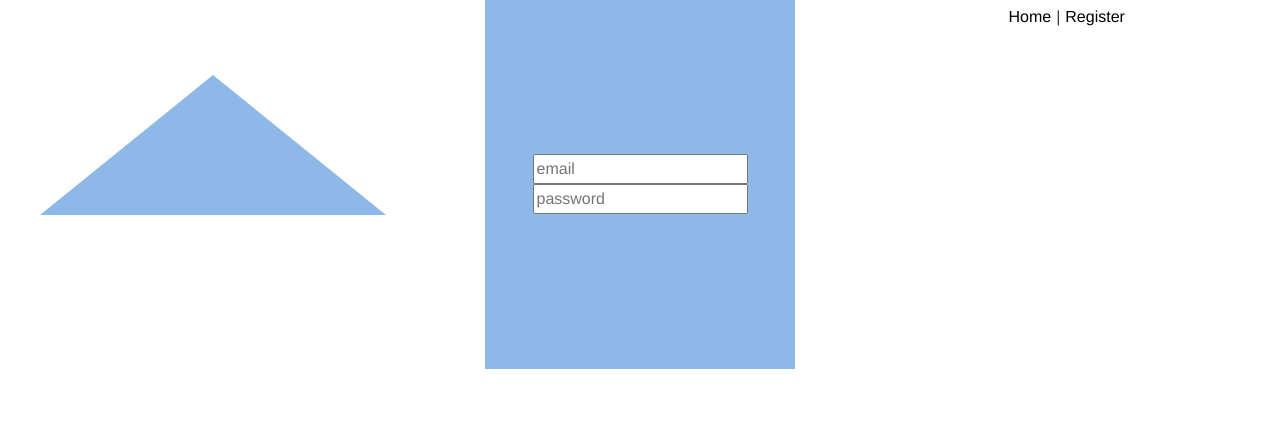
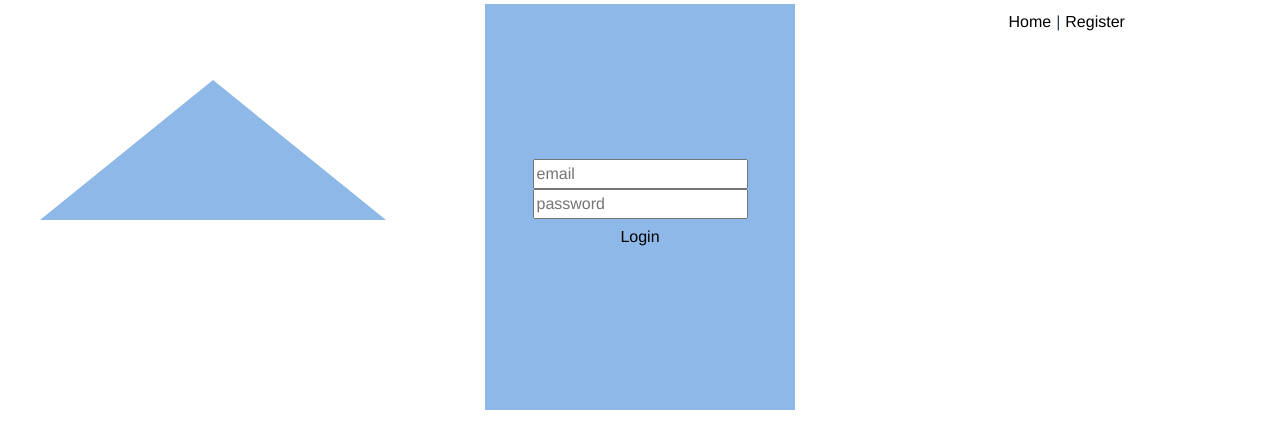
Before and after one commit to RenwickP/HappiNest, a Vue app in the folder client/: page /#/login in a window 1280 px wide. Shown: the top 448 px of the page. Built offline with nearby package versions, Linux system fonts and the light colour scheme; no server answers.

Commit message:
house page general css

```diff
--- /dev/null
+++ b/client/src/components/Room.vue
@@ -0,0 +1,22 @@
+<template>
+  <div class="house">
+    <div>
+      <h2>{{profileData.name}}</h2>
+    </div>
+    <div>{{profileData.avatar}}</div>
+  </div>
+</template>
+
+<script>
+export default {
+  name: "room",
+  props: "profileData",
+  data() {
+    return {};
+  },
+  methods: {}
+};
+</script>
+
+<style>
+</style>
--- a/client/src/router/index.js
+++ b/client/src/router/index.js
@@ -6,7 +6,10 @@ import Landing from "../views/Landing.vue";
 import Login from "../views/Login.vue";
 // @ts-ignore
 import Register from "../views/Register.vue";
+// @ts-ignore
 import Houses from "../views/Houses.vue";
+// @ts-ignore
+import House from "../views/House.vue";
 
 Vue.use(Router);
 
@@ -33,6 +36,11 @@ export default new Router({
       component: Houses
     },
     {
+      path: "/house",
+      name: "house",
+      component: House
+    },
+    {
       path: "*",
       redirect: "/"
     }
--- a/client/src/store/index.js
+++ b/client/src/store/index.js
@@ -21,7 +21,8 @@ export default new Vuex.Store({
   state: {
     user: {},
     fakeRooms: [],
-    fakeHouse: ""
+    fakeHouse: "",
+    profiles: []
   },
   mutations: {
     setUser(state, user) {
--- /dev/null
+++ b/client/src/views/House.vue
@@ -0,0 +1,107 @@
+<template>
+  <div class="house container-fluid">
+    <div class="row house">
+      <div class="col">
+        <div class="arrow-up"></div>
+      </div>
+      <div class="col">
+        <div class="body">
+          <div id="title-div">
+            <h3>HOUSE OF HOUSE</h3>
+          </div>
+          <div class="row">
+            <div class="col" v-for="profile in profiles" :key="profile.id">
+              <room :profileData="profile" />
+            </div>
+          </div>
+        </div>
+      </div>
+    </div>
+  </div>
+</template>
+
+<script>
+import room from "@/components/Room";
+
+export default {
+  name: "house",
+  components: {
+    room
+  },
+  data() {
+    return {};
+  },
+  methods: {},
+  computed: {
+    profiles() {
+      return this.$store.state.profiles;
+    }
+  }
+};
+</script>
+
+<style>
+.roommate-form {
+  display: flex;
+  flex-direction: column;
+  align-items: center;
+}
+h4 {
+  color: white;
+}
+
+h3 {
+  width: 75vw;
+  color: white;
+}
+#title-div {
+  position: absolute;
+  top: -143px;
+  left: -141px;
+}
+#room-name {
+  background-color: white;
+  width: 72vw;
+  height: 20vh;
+  top: -90px;
+  right: -135px;
+  text-align: center;
+  display: flex;
+}
+
+.house {
+  display: flex;
+}
+.arrow-up {
+  margin: auto;
+  margin-top: 75px;
+  width: 0;
+  height: 0;
+  border-left: 173px solid transparent;
+  border-right: 173px solid transparent;
+  border-bottom: 140px solid rgb(142, 184, 231);
+}
+
+.links {
+  color: black;
+  margin-left: 5px;
+  margin-right: 5px;
+}
+
+.body {
+  margin: auto;
+  width: 0;
+  margin-top: -1px;
+  border: 155px solid rgb(142, 184, 231);
+  position: relative;
+}
+.login {
+  margin-top: 5px;
+  justify-content: center;
+}
+.btn-primary {
+  background-color: transparent;
+  color: black;
+  border: none;
+}
+</style>
--- a/client/src/views/Houses.vue
+++ b/client/src/views/Houses.vue
@@ -2,6 +2,7 @@
   <div class="houses row">
     <div class="col d-flex flex-column" id="houses-div">
       <div id="add-house-btn">
+        <button @click="logout">Logout</button>
         <i class="fas fa-plus-circle fa-2x"></i>
       </div>
 
@@ -17,7 +18,7 @@
 export default {
   name: "houses",
   mounted() {
-    this.$store.dispatch("getHouses");
+    // this.$store.dispatch("getHouses");
   },
   data() {
     return {
@@ -35,6 +36,9 @@ export default {
     addHouse() {
       this.$store.dispatch("addHouse", this.newHouse);
       this.newHouse = { title: "", description: "" };
+    },
+    logout() {
+      this.$store.dispatch("logout");
     }
   }
 };
--- a/client/src/views/Login.vue
+++ b/client/src/views/Login.vue
@@ -10,6 +10,7 @@
             <form @submit.prevent="loginUser">
               <input type="email" v-model="creds.email" placeholder="email" />
               <input type="password" v-model="creds.password" placeholder="password" />
+              <button type="submit" class="btn btn-primary">Login</button>
             </form>
           </div>
         </div>
```
